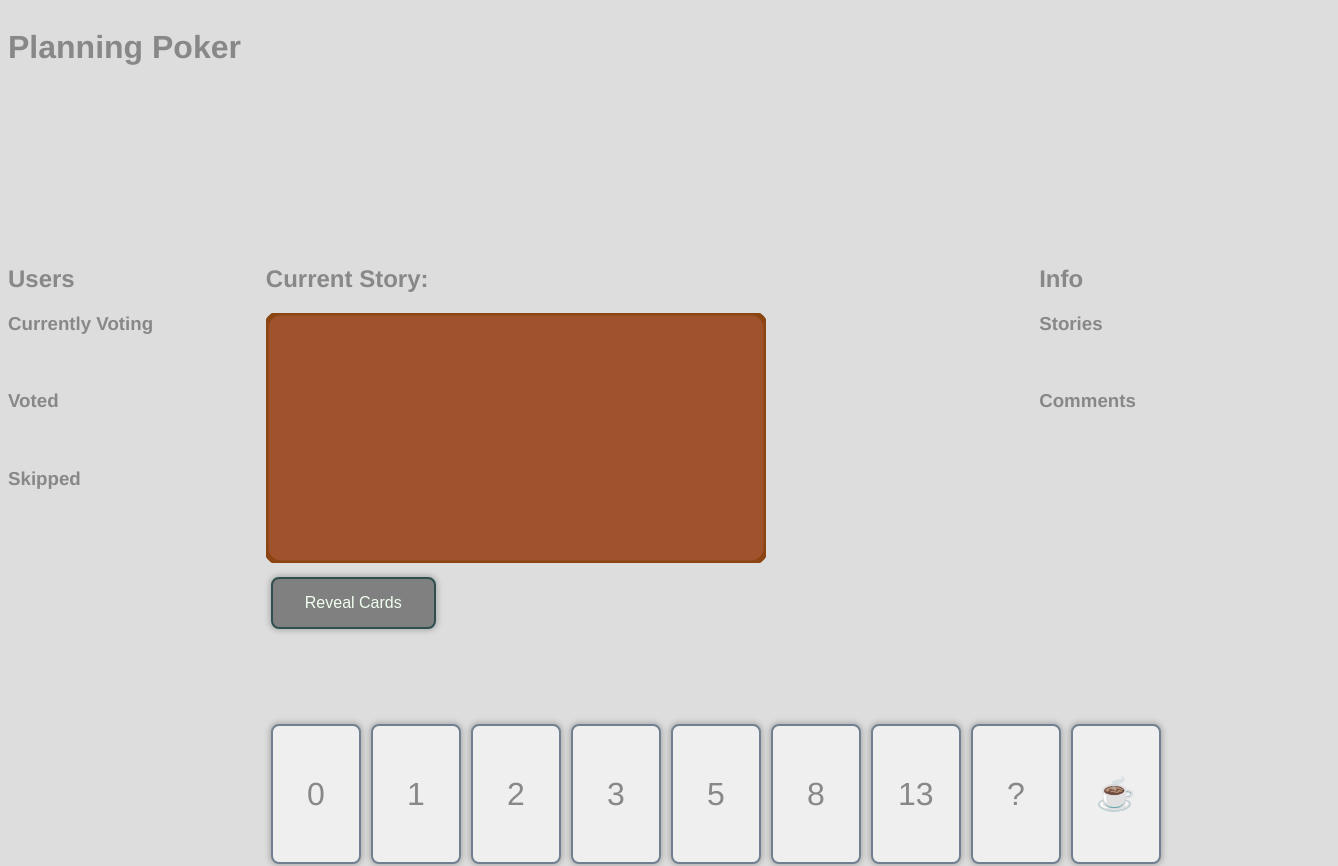
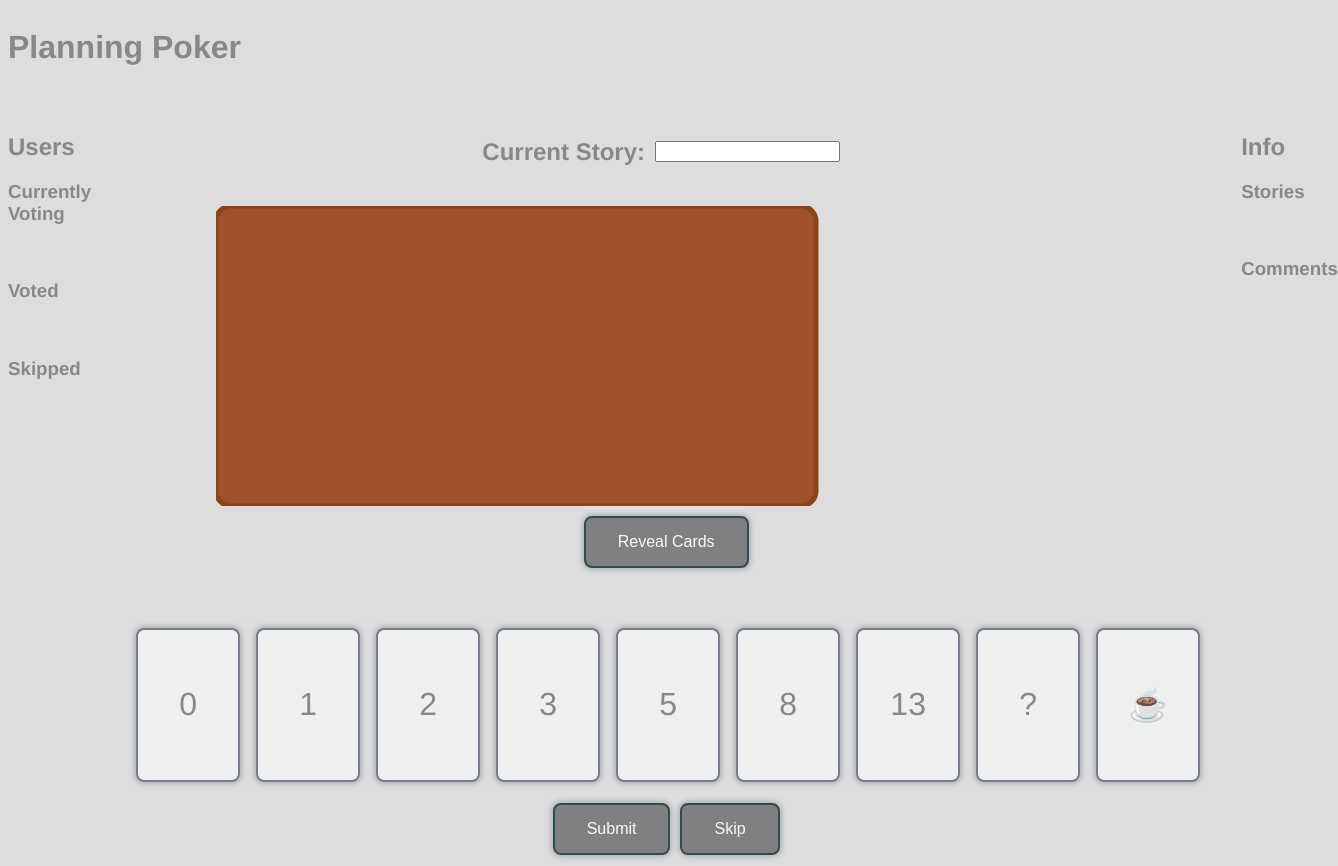
Before and after one commit to m-pawlicki/planning-poker, a React (Vite) app: page / in a window 1280 px wide. Shown: the top 866 px of the page, 1338 px wide, since content can reach past the window. Built offline with nearby package versions, Linux system fonts and the light colour scheme.

Commit message:
more layout tweaking

```diff
--- a/src/App.css
+++ b/src/App.css
@@ -1,7 +1,7 @@
 .card-container {
   width: 100px;
   height: 150px;
-  padding: 5px;
+  padding: 10px;
 }
 
 .card {
@@ -42,15 +42,16 @@
 
 .card-hand {
   display: inline-flex;
+  padding: 5px;
   margin-bottom: 10px;
 }
 
-input {
+.card-input {
   opacity: 0;
   position: absolute;
 }
 
-input:checked + label {
+.card-input:checked + label {
   transform: translateY(-20px);
   transition: all 500ms ease;
   font-weight: bold;
@@ -60,6 +61,37 @@ input:checked + label {
 }
 
 .table-container {
-  padding: auto;
+  padding: 5px;
+  display: flex;
+  flex-direction: column;
+  justify-content: center;
+  align-items: center;
   margin-bottom: 10px;
 }
+
+.table {
+  margin-bottom: 10px;
+}
+
+.hand-container {
+  padding: 5px;
+  display: flex;
+  flex-direction: column;
+  justify-content: center;
+  align-items: center;
+  margin-bottom: 10px;
+}
+
+.story-container {
+  padding: 5px;
+  display: flex;
+  flex-direction: inherit;
+  justify-content: center;
+  align-items: center;
+  margin-bottom: 10px;
+}
+
+.story-input {
+  padding: auto;
+  margin: 10px;
+}
--- a/src/App.tsx
+++ b/src/App.tsx
@@ -7,7 +7,7 @@ function Card({value}) {
     <>
     <div className="card-container">
       <div className="card">
-        <input type="radio" name="card" id={value} value={value}></input>
+        <input type="radio" name="card" className="card-input" id={value} value={value}></input>
         <label className="card-face" htmlFor={value}>{value}</label>
       </div>
     </div>
@@ -20,6 +20,7 @@ function Card({value}) {
 function Hand() {
   return (
     <>
+    <div className="hand-container">
       <div className="card-hand">
         <Card value={"0"} />
         <Card value={"1"} />
@@ -31,9 +32,10 @@ function Hand() {
         <Card value={"?"} />
         <Card value={"☕"} />
       </div>
-      <div>
+      <div className="button-div">
         <button className="button">Submit</button><button className="button">Skip</button>
       </div>
+    </div>
     </>
   )
 }
@@ -42,14 +44,17 @@ function Hand() {
 function Table() {
   return (
     <>
-    <h2>Current Story:</h2>
+    <div className="story-container">
+      <label htmlFor="story"><h2>Current Story:</h2></label>
+      <input className="story-input" type="text" id="story" name="story" />
+      </div>
     <div className="table-container">
-      <svg width="500" height="250">
-        <rect width="500" height="250" rx="15" ry="15" fill="sienna" stroke="saddlebrown" strokeWidth="5" />
+      <svg className="table" width="900" height="300">
+        <rect width="600" height="300" rx="15" ry="15" fill="sienna" stroke="saddlebrown" strokeWidth="5" />
       </svg>
-    </div>
-    <div>
-      <button className="button">Reveal Cards</button>
+      <div className="button-div">
+        <button className="button">Reveal Cards</button>
+      </div>
     </div>
     </>
   )
--- a/src/index.css
+++ b/src/index.css
@@ -1,5 +1,5 @@
 * {
-  box-sizing: border-box;
+  box-sizing: content-box;
 }
 
 body {
@@ -11,8 +11,8 @@ body {
 
 .parent {
     display: grid;
-    grid-template-columns: repeat(5, 1fr);
-    grid-template-rows: repeat(5, 1fr);
+    grid-template-columns: repeat(5, auto);
+    grid-template-rows: repeat(5, auto);
     gap: 25px;
 }
 
@@ -66,3 +66,7 @@ button {
   border-color: darkslategray;
   box-shadow: 0 0 5px 2px rgba(50, 50, 50, 0.25);
 }
+
+.button-div {
+  align-self: center;
+}
```
